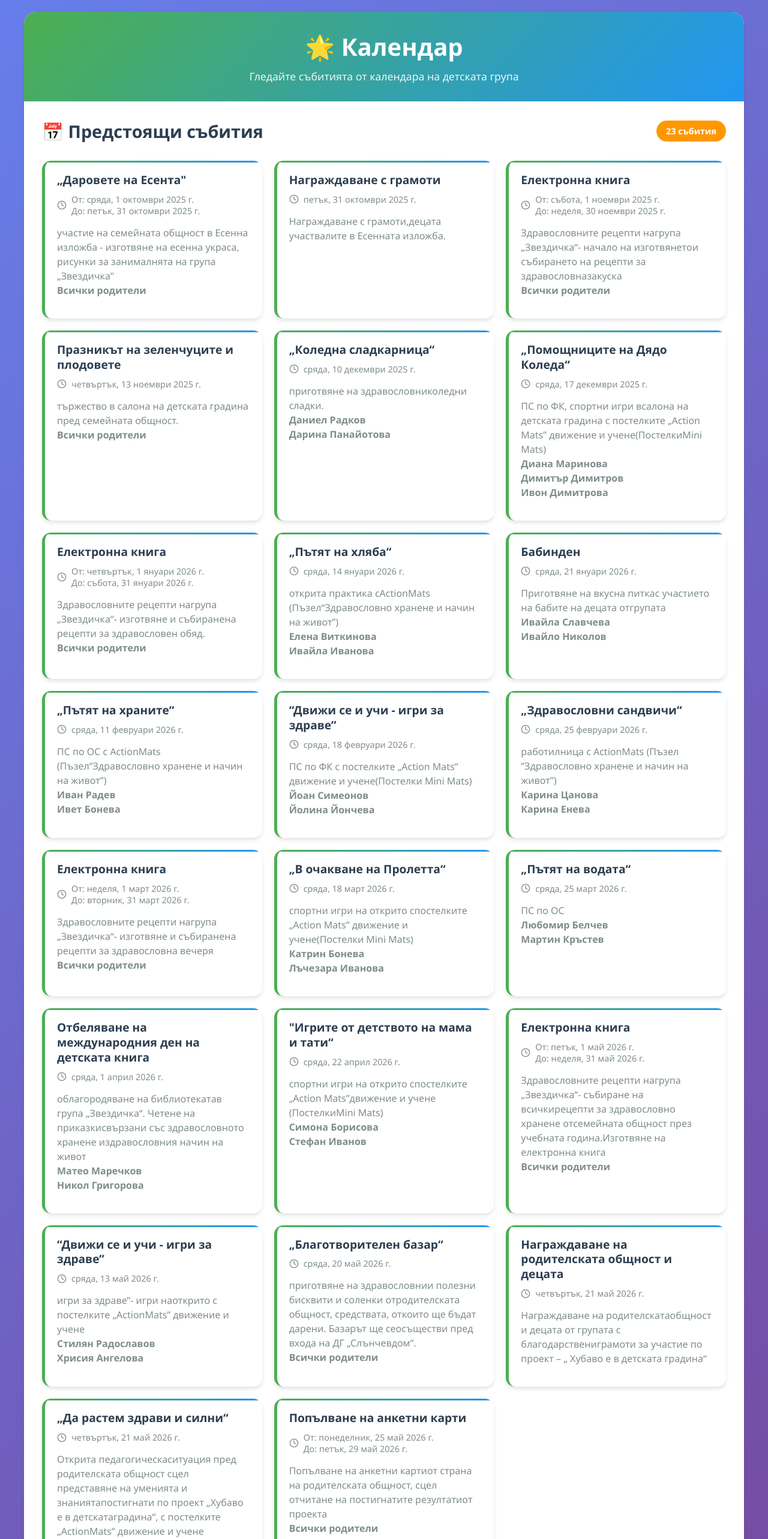
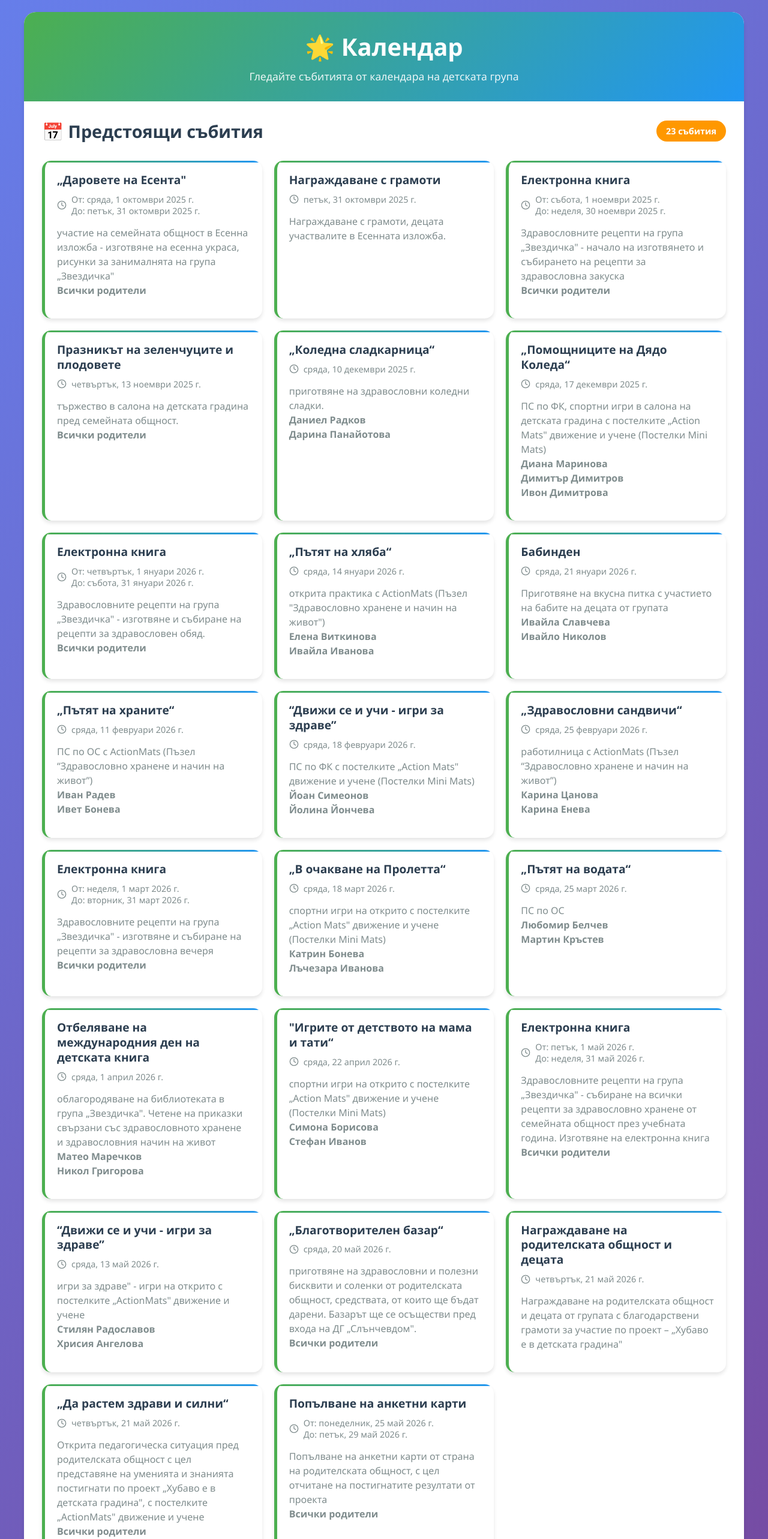
Before and after one commit to vitkinov/zvezdichka-group, a React (Create React App) app: page / in a window 1280 px wide. Shown: the top 2566 px of the page at 60% size. Built offline with nearby package versions, Linux system fonts and the light colour scheme.

Commit message:
fix typo

```diff
--- a/src/data.js
+++ b/src/data.js
@@ -18,7 +18,7 @@ export const eventsData = [
     id: '2',
     summary: '„Зеленчуците през есента“',
     start: { date: '2025-10-01' },
-    description: 'ПС по ИИ, изработване на апликация сActionMats (Пъзел “Здравословно хранене и начин на живот”)\n**Велина Генчева**\n**Вихра Петричева**',
+    description: 'ПС по ИИ, изработване на апликация с ActionMats (Пъзел "Здравословно хранене и начин на живот")\n**Велина Генчева**\n**Вихра Петричева**',
   },
   {
     id: '3',
@@ -30,7 +30,7 @@ export const eventsData = [
     id: '4',
     summary: 'Награждаване с грамоти',
     start: { date: '2025-10-31' },
-    description: 'Награждаване с грамоти,децата участвалите в Есенната изложба.',
+    description: 'Награждаване с грамоти, децата участвалите в Есенната изложба.',
 
   },
   {
@@ -38,7 +38,7 @@ export const eventsData = [
     summary: 'Електронна книга',
     start: { date: '2025-11-01' },
     end: { date: '2025-11-30' },
-    description: 'Здравословните рецепти нагрупа „Звездичка“- начало на изготвянетои събирането на рецепти за здравословназакуска\n**Всички родители**',
+    description: 'Здравословните рецепти на група „Звездичка" - начало на изготвянето и събирането на рецепти за здравословна закуска\n**Всички родители**',
 
   },
   {
@@ -52,44 +52,44 @@ export const eventsData = [
     id: '7',
     summary: '„Коледна сладкарница“',
     start: { date: '2025-12-10' },
-    description: 'приготвяне на здравословниколедни сладки.\n**Даниел Радков**\n**Дарина Панайотова**',
+    description: 'приготвяне на здравословни коледни сладки.\n**Даниел Радков**\n**Дарина Панайотова**',
   },
   {
     id: '8',
     summary: '„Помощниците на Дядо Коледа“',
     start: { date: '2025-12-17' },
-    description: 'ПС по ФК, спортни игри всалона на детската градина с постелките „Action Mats” движение и учене(ПостелкиMini Mats)\n**Диана Маринова**\n**Димитър Димитров**\n**Ивон Димитрова**',
+    description: 'ПС по ФК, спортни игри в салона на детската градина с постелките „Action Mats" движение и учене (Постелки Mini Mats)\n**Диана Маринова**\n**Димитър Димитров**\n**Ивон Димитрова**',
   },
   {
     id: '9',
     summary: 'Електронна книга',
     start: { date: '2026-01-01' },
     end: { date: '2026-01-31' },
-    description: 'Здравословните рецепти нагрупа „Звездичка“- изготвяне и събиранена рецепти за здравословен обяд.\n**Всички родители**',
+    description: 'Здравословните рецепти на група „Звездичка" - изготвяне и събиране на рецепти за здравословен обяд.\n**Всички родители**',
   },
   {
     id: '10',
     summary: '„Пътят на хляба“',
     start: { date: '2026-01-14' },
-    description: 'открита практика сActionMats (Пъзел“Здравословно хранене и начин на живот”)\n**Елена Виткинова**\n**Ивайла Иванова**',
+    description: 'открита практика с ActionMats (Пъзел "Здравословно хранене и начин на живот")\n**Елена Виткинова**\n**Ивайла Иванова**',
   },
   {
     id: '11',
     summary: 'Бабинден',
     start: { date: '2026-01-21' },
-    description: 'Приготвяне на вкусна питкас участието на бабите на децата отгрупата\n**Ивайла Славчева**\n**Ивайло Николов**',
+    description: 'Приготвяне на вкусна питка с участието на бабите на децата от групата\n**Ивайла Славчева**\n**Ивайло Николов**',
   },
   {
     id: '12',
     summary: '„Пътят на храните“',
     start: { date: '2026-02-11' },
-    description: 'ПС по ОС с ActionMats (Пъзел“Здравословно хранене и начин на живот”)\n**Иван Радев**\n**Ивет Бонева**',
+    description: 'ПС по ОС с ActionMats (Пъзел “Здравословно хранене и начин на живот”)\n**Иван Радев**\n**Ивет Бонева**',
   },
   {
     id: '13',
     summary: '“Движи се и учи - игри за здраве”',
     start: { date: '2026-02-18' },
-    description: 'ПС по ФК с постелките „Action Mats” движение и учене(Постелки Mini Mats)\n**Йоан Симеонов**\n**Йолина Йончева**',
+    description: 'ПС по ФК с постелките „Action Mats" движение и учене (Постелки Mini Mats)\n**Йоан Симеонов**\n**Йолина Йончева**',
   },
   {
     id: '14',
@@ -102,13 +102,13 @@ export const eventsData = [
     summary: 'Електронна книга',
     start: { date: '2026-03-01' },
     end: { date: '2026-03-31' },
-    description: 'Здравословните рецепти нагрупа „Звездичка“- изготвяне и събиранена рецепти за здравословна вечеря\n**Всички родители**',
+    description: 'Здравословните рецепти на група „Звездичка" - изготвяне и събиране на рецепти за здравословна вечеря\n**Всички родители**',
   },
   {
     id: '16',
     summary: '„В очакване на Пролетта“',
     start: { date: '2026-03-18' },
-    description: 'спортни игри на открито спостелките „Action Mats” движение и учене(Постелки Mini Mats)\n**Катрин Бонева**\n**Лъчезара Иванова**',
+    description: 'спортни игри на открито с постелките „Action Mats" движение и учене (Постелки Mini Mats)\n**Катрин Бонева**\n**Лъчезара Иванова**',
   },
   {
     id: '17',
@@ -120,50 +120,50 @@ export const eventsData = [
     id: '18',
     summary: 'Отбеляване на международния ден на детската книга',
     start: { date: '2026-04-01' },
-    description: 'облагородяване на библиотекатав група „Звездичка“. Четене на приказкисвързани със здравословното хранене издравословния начин на живот\n**Матео Маречков**\n**Никол Григорова**',
+    description: 'облагородяване на библиотеката в група „Звездичка". Четене на приказки свързани със здравословното хранене и здравословния начин на живот\n**Матео Маречков**\n**Никол Григорова**',
   },
   {
     id: '19',
     summary: '"Игрите от детството на мама и тати“',
     start: { date: '2026-04-22' },
-    description: 'спортни игри на открито спостелките „Action Mats”движение и учене (ПостелкиMini Mats)\n**Симона Борисова**\n**Стефан Иванов**',
+    description: 'спортни игри на открито с постелките „Action Mats" движение и учене (Постелки Mini Mats)\n**Симона Борисова**\n**Стефан Иванов**',
   },
   {
     id: '20',
     summary: 'Електронна книга',
     start: { date: '2026-05-01' },
     end: { date: '2026-05-31' },
-    description: 'Здравословните рецепти нагрупа „Звездичка“-  събиране на всичкирецепти за здравословно хранене отсемейната общност през учебната година.Изготвяне на електронна книга\n**Всички родители**',
+    description: 'Здравословните рецепти на група „Звездичка" - събиране на всички рецепти за здравословно хранене от семейната общност през учебната година. Изготвяне на електронна книга\n**Всички родители**',
   },
   {
     id: '21',
     summary: '“Движи се и учи - игри за здраве”',
     start: { date: '2026-05-13' },
-    description: 'игри за здраве”- игри наоткрито с постелките „ActionMats” движение и учене\n**Стилян Радославов**\n**Хрисия Ангелова**',
+    description: 'игри за здраве" - игри на открито с постелките „ActionMats" движение и учене\n**Стилян Радославов**\n**Хрисия Ангелова**',
   },
   {
     id: '22',
     summary: '„Благотворителен базар“',
     start: { date: '2026-05-20' },
-    description: 'приготвяне на здравословнии полезни бисквити и соленки отродителската общност, средствата, откоито ще бъдат дарени. Базарът ще сеосъществи пред входа на ДГ „Слънчевдом“.\n**Всички родители**',
+    description: 'приготвяне на здравословни и полезни бисквити и соленки от родителската общност, средствата, от които ще бъдат дарени. Базарът ще се осъществи пред входа на ДГ „Слънчевдом".\n**Всички родители**',
   },
   {
     id: '23',
     summary: 'Награждаване на родителската общност и децата',
     start: { date: '2026-05-21' },
-    description: 'Награждаване на родителскатаобщност и децата от групата с благодарствениграмоти за участие по проект – „ Хубаво е в детската градина“',
+    description: 'Награждаване на родителската общност и децата от групата с благодарствени грамоти за участие по проект – „Хубаво е в детската градина"',
   },
   {
     id: '24',
     summary: '„Да растем здрави и силни“',
     start: { date: '2026-05-21' },
-    description: 'Открита педагогическаситуация пред родителската общност сцел представяне на уменията и знаниятапостигнати по проект „Хубаво е в детскатаградина“, с постелките „ActionMats” движение и учене\n**Всички родители**',
+    description: 'Открита педагогическа ситуация пред родителската общност с цел представяне на уменията и знанията постигнати по проект „Хубаво е в детската градина", с постелките „ActionMats" движение и учене\n**Всички родители**',
   },
   {
     id: '25',
     summary: 'Попълване на анкетни карти',
     start: { date: '2026-05-25' },
     end: { date: '2026-05-29' },
-    description: 'Попълване на анкетни картиот страна на родителската общност, сцел отчитане на постигнатите резултатиот проекта\n**Всички родители**',
+    description: 'Попълване на анкетни карти от страна на родителската общност, с цел отчитане на постигнатите резултати от проекта\n**Всички родители**',
   }
 ];
```
